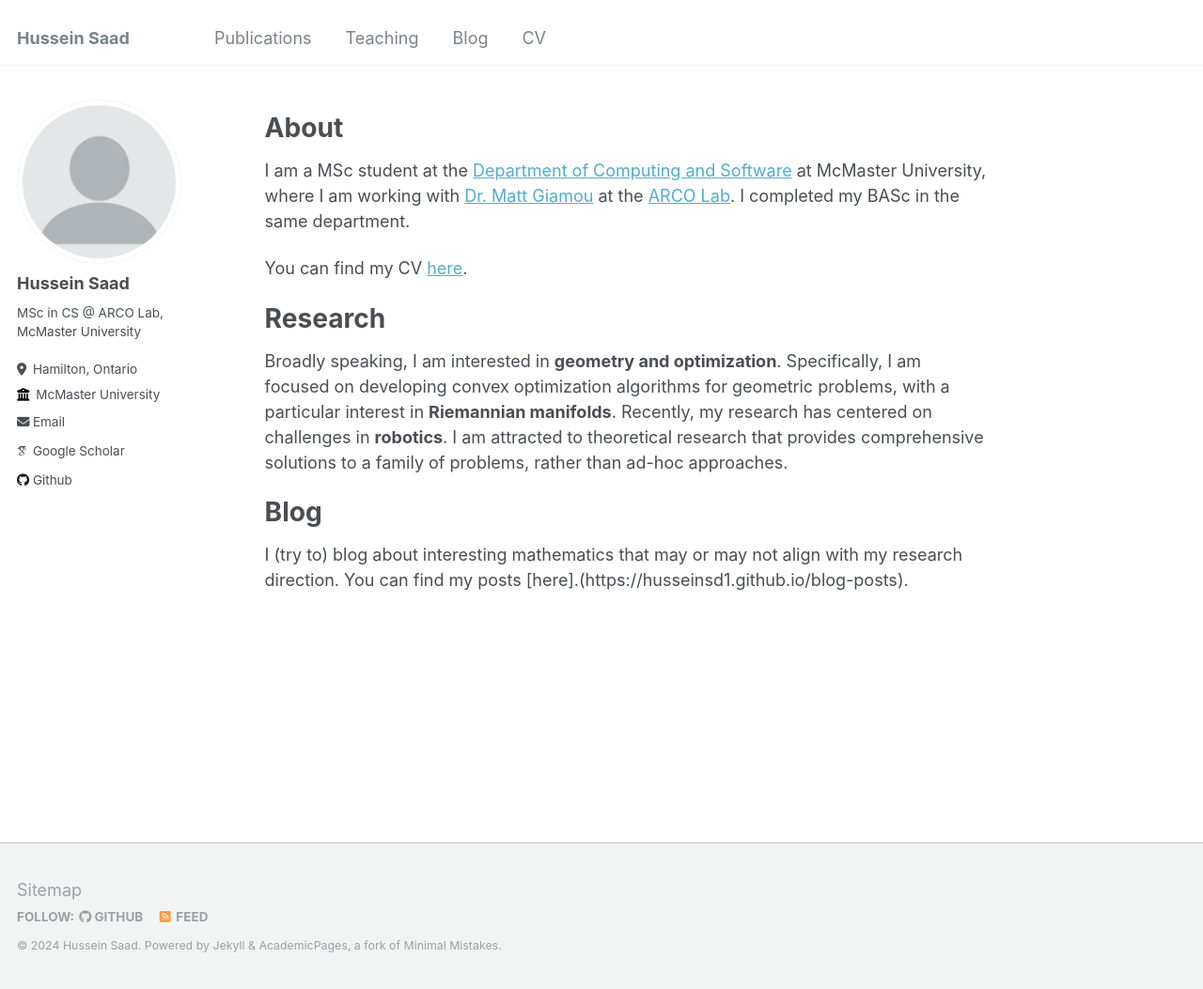
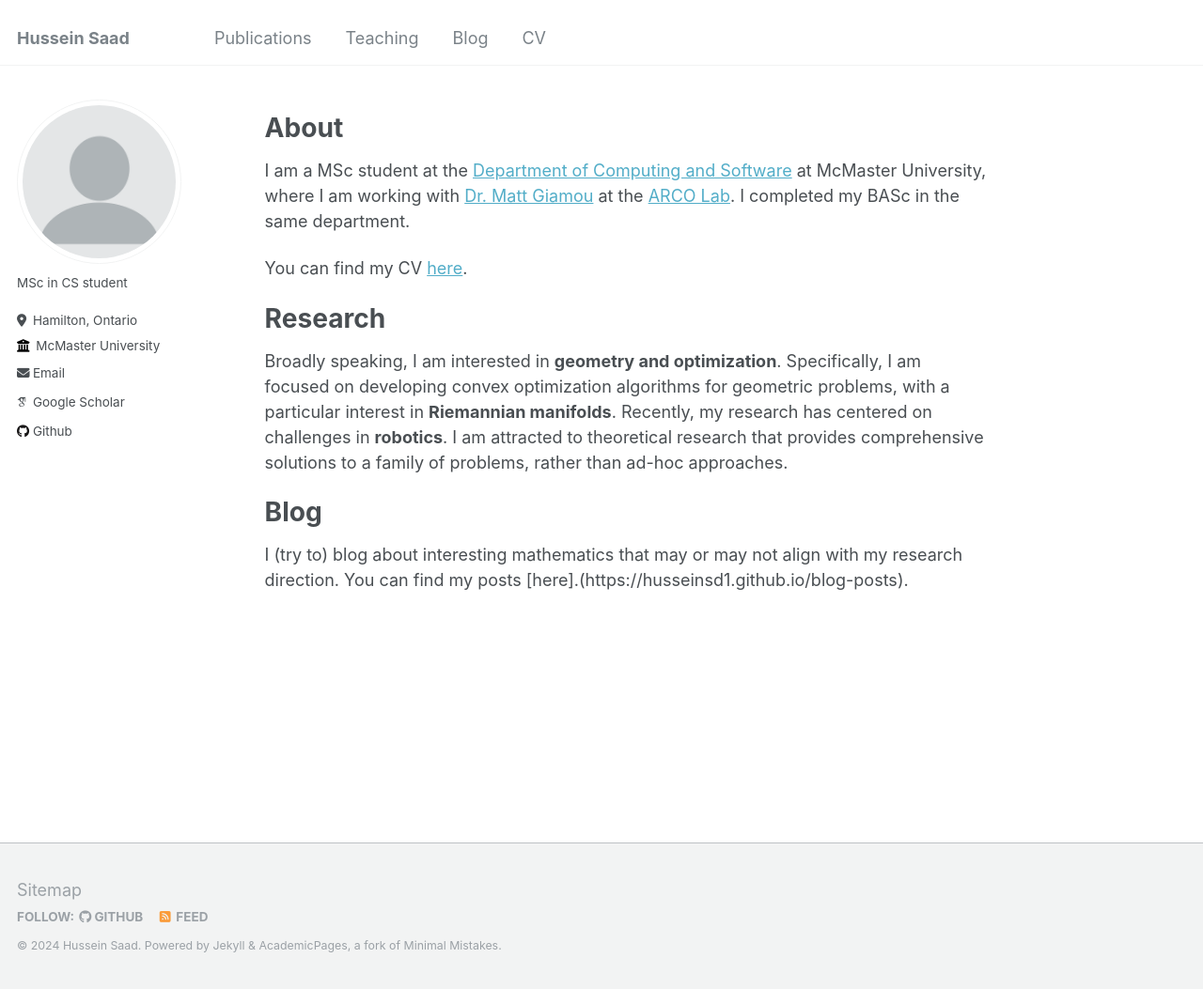
Before and after one commit to husseinsd1/husseinsd1.github.io, a Jekyll site: the page built from _pages/about.md, in a window 1280 px wide and 1053 px high. Shown: the whole window at 94% size. Built offline with Jekyll 4.4.1, drawn with Linux system fonts in a browser that asks for light colours; some web fonts are replaced.

Commit message:
Update about page

```diff
--- a/_config.yml
+++ b/_config.yml
@@ -22,9 +22,9 @@ repository               : "husseinsd1/husseinsd1.github.io"
 author:
   # Biographic information
   avatar           : "profile.png"
-  name             : "Hussein Saad"
+  name             : ""
   pronouns         : # example: "she/her"
-  bio              : "MSc in CS @ ARCO Lab, McMaster University"
+  bio              : "MSc in CS student"
   location         : "Hamilton, Ontario"
   employer         : "McMaster University"
   uri              : # URL
```
